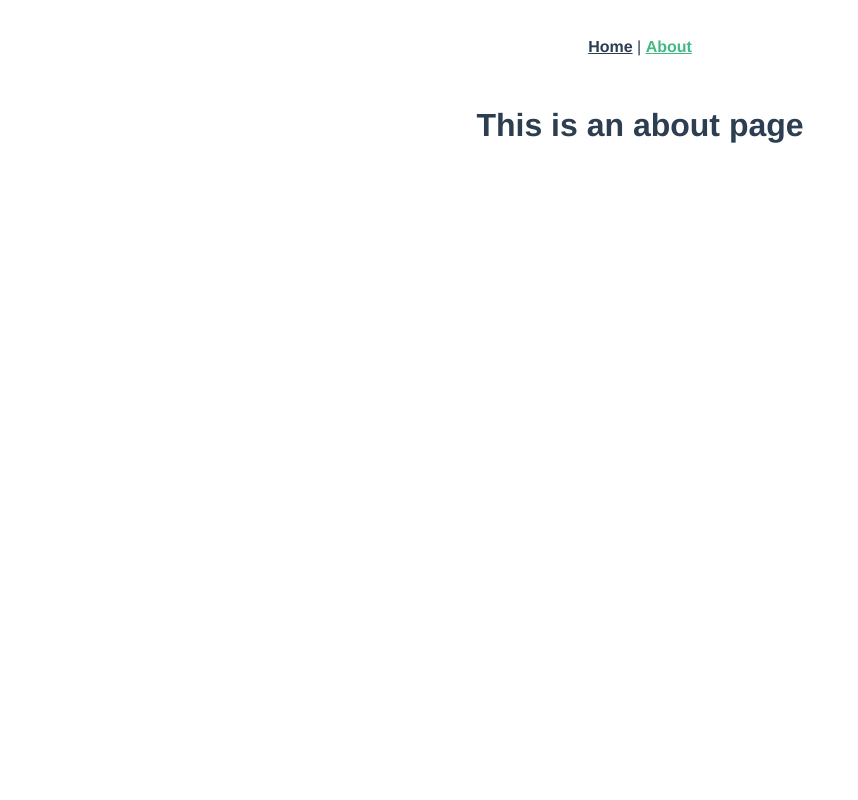
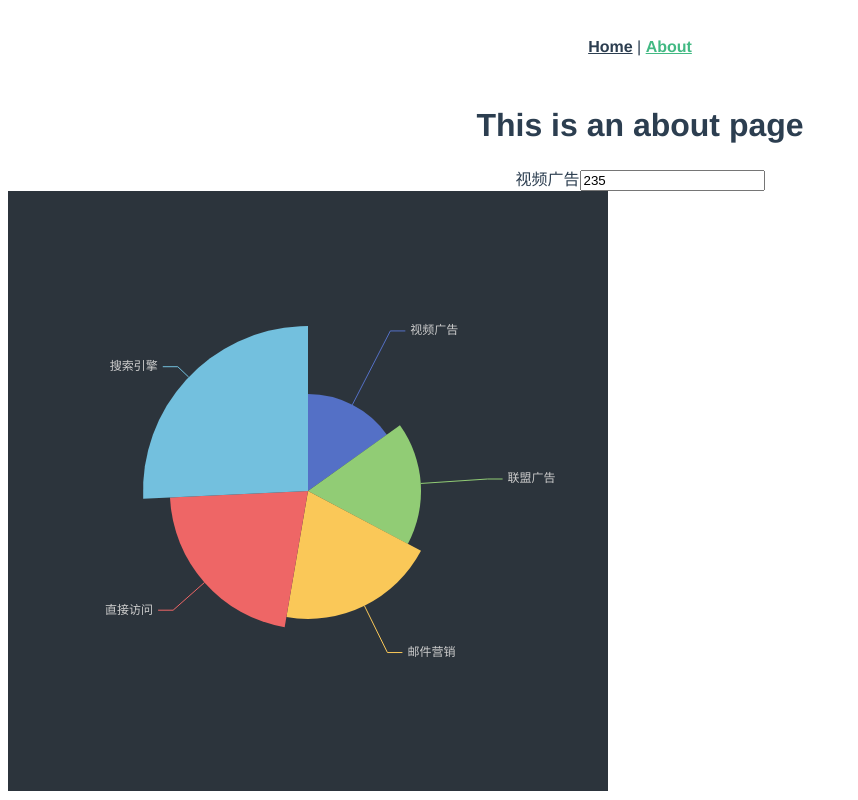
Before and after one commit to zreren/wechart, a Vue app: page /about in a window 1280 px wide. Shown: the whole page, without its empty margins (0-858 px from the left). Built offline with nearby package versions, Linux system fonts and the light colour scheme.

Commit message:
初始化实例

```diff
--- a/package.json
+++ b/package.json
@@ -9,6 +9,7 @@
   },
   "dependencies": {
     "core-js": "^3.6.5",
+    "echarts": "^5.1.2",
     "vue": "^3.0.0",
     "vue-router": "^4.0.0-0",
     "vuex": "^4.0.0-0"
--- a/src/components/HelloWorld.vue
+++ /dev/null
@@ -1,60 +0,0 @@
-<template>
-  <div class="hello">
-    <h1>{{ msg }}</h1>
-    <p>
-      For a guide and recipes on how to configure / customize this project,<br>
-      check out the
-      <a href="https://cli.vuejs.org" target="_blank" rel="noopener">vue-cli documentation</a>.
-    </p>
-    <h3>Installed CLI Plugins</h3>
-    <ul>
-      <li><a href="https://github.com/vuejs/vue-cli/tree/dev/packages/%40vue/cli-plugin-babel" target="_blank" rel="noopener">babel</a></li>
-      <li><a href="https://github.com/vuejs/vue-cli/tree/dev/packages/%40vue/cli-plugin-router" target="_blank" rel="noopener">router</a></li>
-      <li><a href="https://github.com/vuejs/vue-cli/tree/dev/packages/%40vue/cli-plugin-vuex" target="_blank" rel="noopener">vuex</a></li>
-      <li><a href="https://github.com/vuejs/vue-cli/tree/dev/packages/%40vue/cli-plugin-eslint" target="_blank" rel="noopener">eslint</a></li>
-    </ul>
-    <h3>Essential Links</h3>
-    <ul>
-      <li><a href="https://vuejs.org" target="_blank" rel="noopener">Core Docs</a></li>
-      <li><a href="https://forum.vuejs.org" target="_blank" rel="noopener">Forum</a></li>
-      <li><a href="https://chat.vuejs.org" target="_blank" rel="noopener">Community Chat</a></li>
-      <li><a href="https://twitter.com/vuejs" target="_blank" rel="noopener">Twitter</a></li>
-      <li><a href="https://news.vuejs.org" target="_blank" rel="noopener">News</a></li>
-    </ul>
-    <h3>Ecosystem</h3>
-    <ul>
-      <li><a href="https://router.vuejs.org" target="_blank" rel="noopener">vue-router</a></li>
-      <li><a href="https://vuex.vuejs.org" target="_blank" rel="noopener">vuex</a></li>
-      <li><a href="https://github.com/vuejs/vue-devtools#vue-devtools" target="_blank" rel="noopener">vue-devtools</a></li>
-      <li><a href="https://vue-loader.vuejs.org" target="_blank" rel="noopener">vue-loader</a></li>
-      <li><a href="https://github.com/vuejs/awesome-vue" target="_blank" rel="noopener">awesome-vue</a></li>
-    </ul>
-  </div>
-</template>
-
-<script>
-export default {
-  name: 'HelloWorld',
-  props: {
-    msg: String
-  }
-}
-</script>
-
-<!-- Add "scoped" attribute to limit CSS to this component only -->
-<style scoped lang="less">
-h3 {
-  margin: 40px 0 0;
-}
-ul {
-  list-style-type: none;
-  padding: 0;
-}
-li {
-  display: inline-block;
-  margin: 0 10px;
-}
-a {
-  color: #42b983;
-}
-</style>
--- /dev/null
+++ b/src/components/Main.vue
@@ -0,0 +1,67 @@
+<template>
+    <div class="test">
+        <label for="T恤数量">T恤数量</label>
+        <input type="text" v-model="options.series[0].data[0]" name="T恤数量">
+        <div id="chart" class="myCharts"></div>
+    </div>
+</template>
+
+<script>
+import * as echarts from 'echarts';
+import { onMounted, watch, ref } from 'vue';
+
+export default {
+  setup() {
+    const options = ref({
+        toolbox: {
+          show: true,
+          feature: {
+          magicType: {
+            type: ["line", "bar"]
+          },
+            saveAsImage: {}
+          }
+        },
+        title: {
+          text: 'Test图表',
+        },
+        tooltip: {},
+        legend: {
+          data: ['销量'],
+        },
+        xAxis: {
+          data: ['衬衫', '羊毛衫', '雪纺衫', '裤子', '高跟鞋', '袜子'],
+        },
+        yAxis: {},
+        series: [{
+          name: '销量',
+          type: 'bar',
+          data: [null, 20, 36, 10, 10, 20],
+        }],
+      });
+    let myChart;
+    function drawChart() {
+      myChart = echarts.init(document.getElementById('chart'));
+      // 使用刚指定的配置项和数据显示图表。
+      myChart.setOption(options.value);
+    }
+    onMounted(() => {
+      drawChart();
+    });
+    watch(() => options.value.series[0].data[0], () => {
+      console.log(myChart)
+      myChart.setOption(options.value);
+    });
+    return {
+      options
+    };
+  },
+};
+</script>
+
+<style scoped>
+    .myCharts {
+        width: 600px;
+        height:400px;
+    }
+</style>
--- /dev/null
+++ b/src/components/Pie.vue
@@ -0,0 +1,54 @@
+<template>
+    <label for="视频广告">视频广告</label>
+    <input type="text" v-model="options.series[0].data[0].value" name="视频广告">
+    <div id="pie" class="myCharts"></div>
+</template>
+
+<script>
+import { ref,onMounted,watch} from 'vue'
+import * as echarts from 'echarts'
+export default {
+ setup() {
+    const options = ref({
+        series : [
+            {
+                name: '访问来源',
+                type: 'pie',
+                radius: '55%',
+                roseType: 'angle',
+                data:[
+                    {value:235, name:'视频广告'},
+                    {value:274, name:'联盟广告'},
+                    {value:310, name:'邮件营销'},
+                    {value:335, name:'直接访问'},
+                    {value:400, name:'搜索引擎'}
+                ]
+            }
+        ],
+        backgroundColor: '#2c343c'
+        })
+    let myChart
+    function drawChart() {
+      myChart = echarts.init(document.getElementById('pie'));
+      myChart.setOption(options.value);
+    }
+    onMounted(() => {
+      drawChart();
+    })
+    watch(() => options.value.series[0].data[0].value, () => {
+      myChart.setOption(options.value);
+    });
+    return {
+      options
+    }
+ }
+}
+</script>
+
+<style scoped>
+    .myCharts {
+        width: 600px;
+        height:600px;
+        background: whitesmoke;
+    }
+</style>
--- a/src/views/About.vue
+++ b/src/views/About.vue
@@ -1,5 +1,18 @@
 <template>
   <div class="about">
     <h1>This is an about page</h1>
+    <Pie/>
   </div>
 </template>
+
+<script>
+import Pie from '../components/Pie.vue'
+export default {
+  components:{
+    Pie
+  },
+  setup() {
+
+  },
+}
+</script>
--- a/src/views/Home.vue
+++ b/src/views/Home.vue
@@ -1,18 +1,17 @@
 <template>
   <div class="home">
-    <img alt="Vue logo" src="../assets/logo.png">
-    <HelloWorld msg="Welcome to Your Vue.js App"/>
+    <Main/>
   </div>
 </template>
 
 <script>
 // @ is an alias to /src
-import HelloWorld from '@/components/HelloWorld.vue'
+import Main from '@/components/Main.vue'
 
 export default {
   name: 'Home',
   components: {
-    HelloWorld
+    Main
   }
 }
 </script>
```
Also changed, not shown: 1 other file (tests, documents, lock files or other folders).
